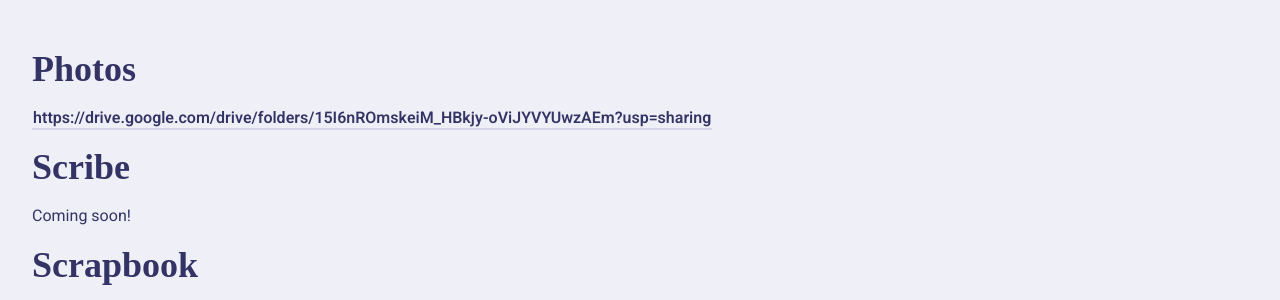
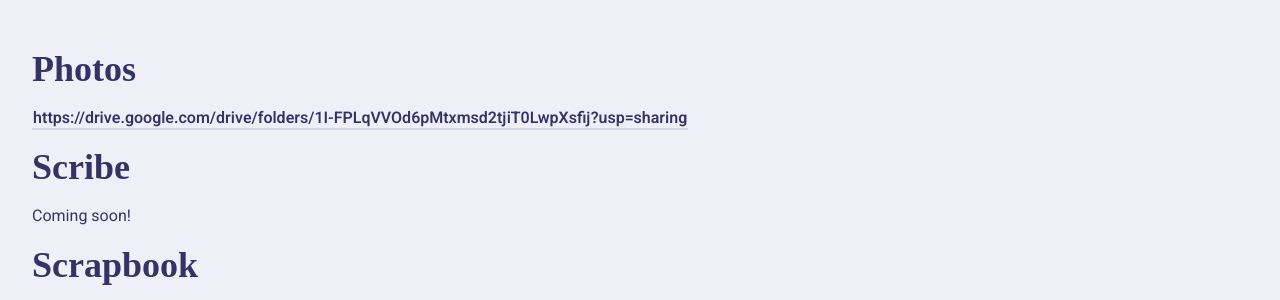
Before and after one commit to TJLatin/website, a Jekyll site: the page built from archives/2020-2021.md, in a window 1280 px wide and 900 px high. Shown: the part 151-451 px from the top of the window. Built offline with Jekyll 4.4.1, drawn with Linux system fonts in a browser that asks for light colours; some web fonts are replaced.

Commit message:
fixed photos link for archive 20-21 (#8)

```diff
--- a/archives/2020-2021.md
+++ b/archives/2020-2021.md
@@ -3,7 +3,7 @@ title: 2020-2021 Archives
 ---
 
 ## Photos
-<https://drive.google.com/drive/folders/15I6nROmskeiM_HBkjy-oViJYVYUwzAEm?usp=sharing>
+<https://drive.google.com/drive/folders/1I-FPLqVVOd6pMtxmsd2tjiT0LwpXsfij?usp=sharing>
 
 ## Scribe
 Coming soon!
```
